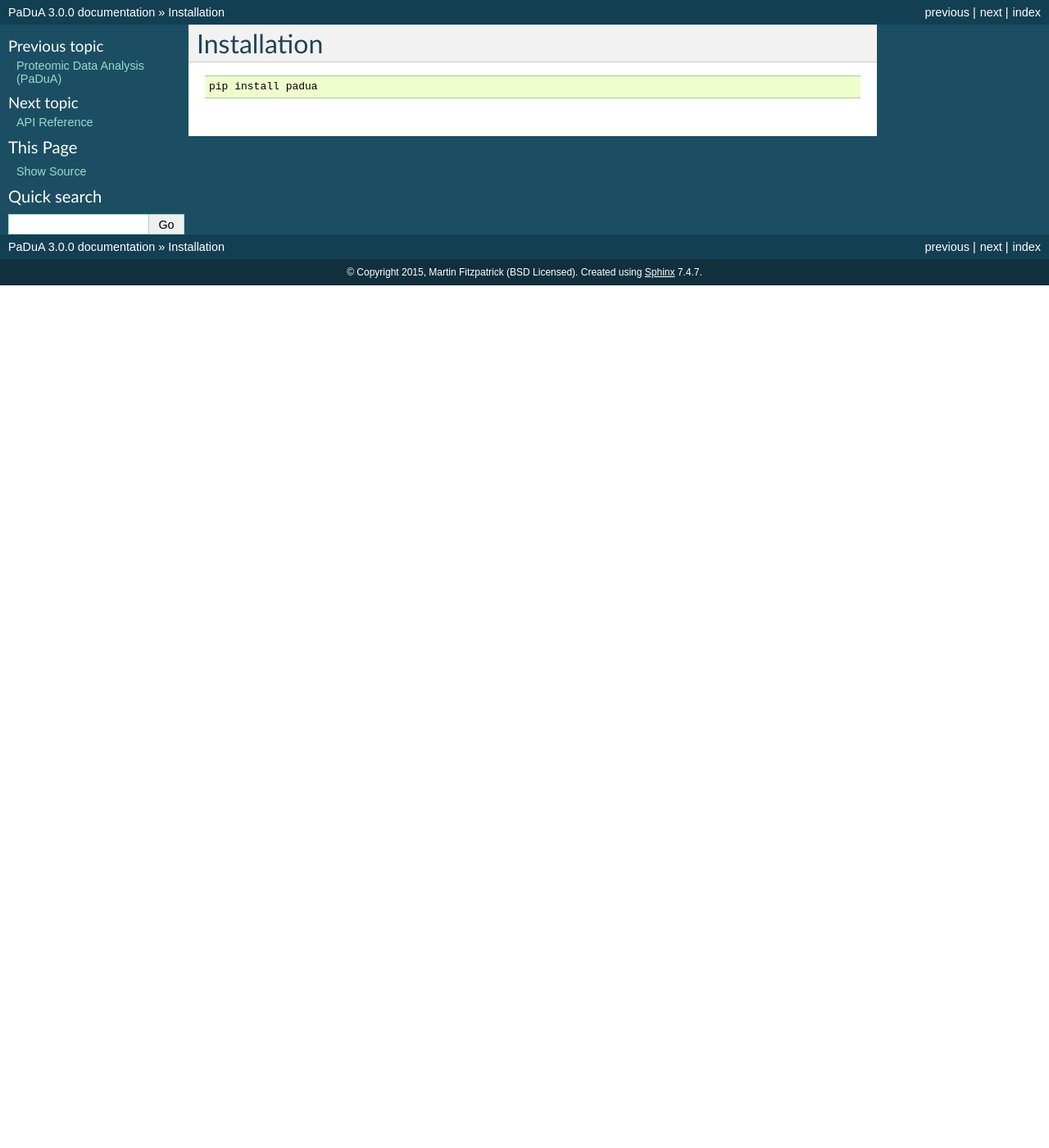
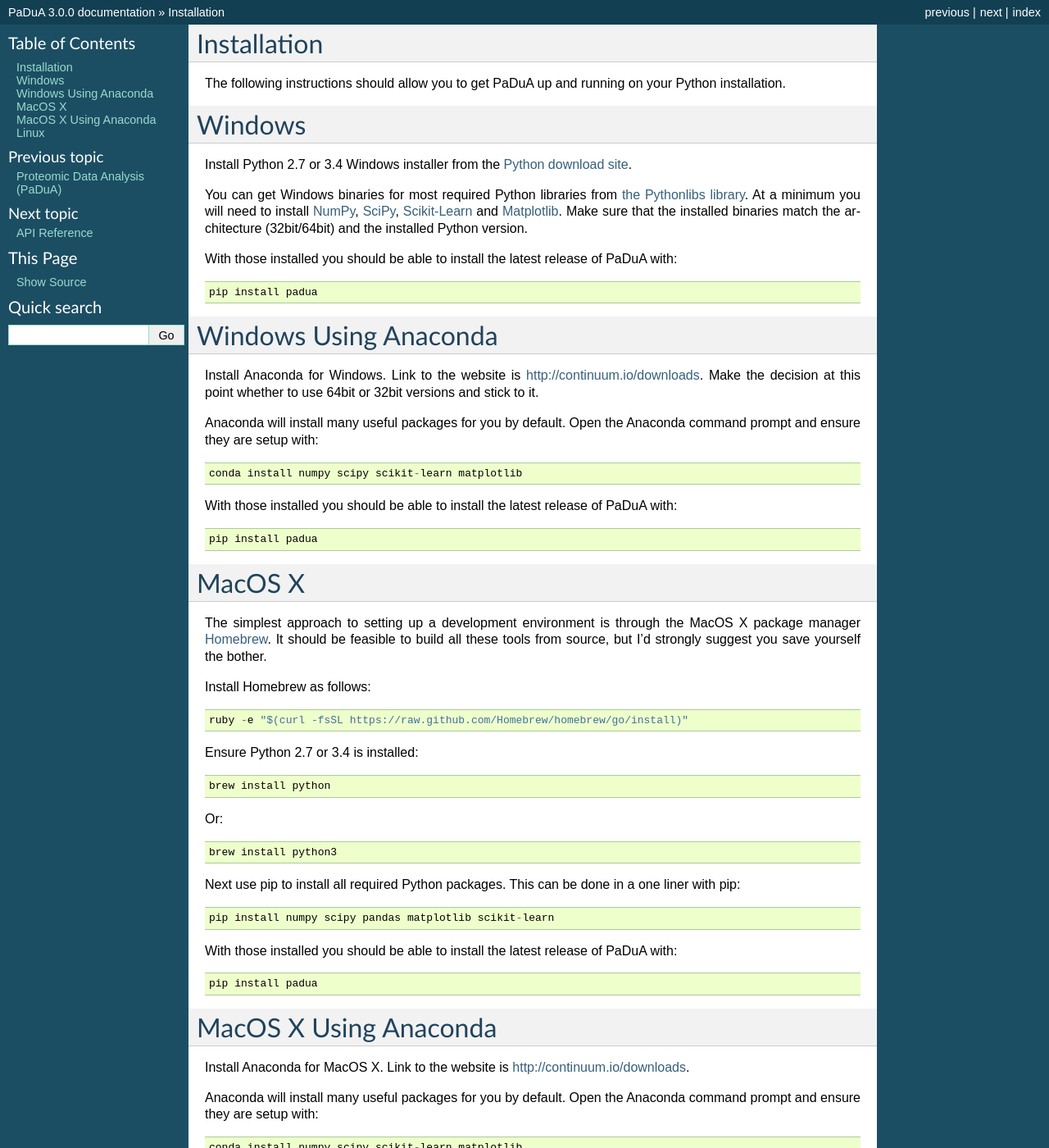
Before and after one commit to mfitzp/padua, a Sphinx documentation site: the page built from docs/install.rst, in a window 1280 px wide and 1400 px high. Shown: the whole window at 82% size. Built offline with Sphinx 7.4.7, drawn with Linux system fonts in a browser that asks for light colours; some of the changed text lies outside the part shown.

Commit message:
Add installation instructions
Remove all from requirements.txt for RTD installer

```diff
--- a/docs/install.rst
+++ b/docs/install.rst
@@ -1,6 +1,102 @@
 Installation
 ============
 
-::
+The following instructions should allow you to get PaDuA up and running on your Python installation.
+
+Windows
+=======
+
+Install Python 2.7 or 3.4 Windows installer from the `Python download site`_.
+
+You can get Windows binaries for most required Python libraries from `the Pythonlibs library`_.
+At a minimum you will need to install NumPy_, SciPy_, `Scikit-Learn`_ and Matplotlib_.
+Make sure that the installed binaries match the architecture (32bit/64bit) and the installed Python version.
+
+With those installed you should be able to install the latest release of PaDuA with::
 
     pip install padua
+
+
+Windows Using Anaconda
+======================
+
+Install Anaconda for Windows. Link to the website is http://continuum.io/downloads.
+Make the decision at this point whether to use 64bit or 32bit versions and stick to it.
+
+Anaconda will install many useful packages for you by default. Open the Anaconda command prompt and ensure they are
+setup with::
+
+    conda install numpy scipy scikit-learn matplotlib
+
+With those installed you should be able to install the latest release of PaDuA with::
+
+    pip install padua
+
+
+MacOS X
+=======
+
+The simplest approach to setting up a development environment is through the
+MacOS X package manager Homebrew_. It should be feasible to build all these tools from
+source, but I'd strongly suggest you save yourself the bother.
+
+Install Homebrew as follows::
+
+    ruby -e "$(curl -fsSL https://raw.github.com/Homebrew/homebrew/go/install)"
+
+Ensure Python 2.7 or 3.4 is installed::
+
+    brew install python
+
+Or::
+
+    brew install python3
+
+Next use pip to install all required Python packages. This can be done in a one liner with pip::
+
+    pip install numpy scipy pandas matplotlib scikit-learn
+
+With those installed you should be able to install the latest release of PaDuA with::
+
+    pip install padua
+
+
+MacOS X Using Anaconda
+======================
+
+Install Anaconda for MacOS X. Link to the website is http://continuum.io/downloads.
+
+Anaconda will install many useful packages for you by default. Open the Anaconda command prompt and ensure they are
+setup with::
+
+    conda install numpy scipy scikit-learn matplotlib
+
+With those installed you should be able to install the latest release of PaDuA with::
+
+    pip install padua
+
+
+Linux
+=====
+
+For Python3 install the following packages::
+
+    sudo apt-get install g++ python3 python3-dev python3-pip git gfortran libzmq-dev
+    sudo apt-get install python3-matplotlib python3-requests python3-numpy python3-scipy
+
+You can also install the other packages using pip3 (the names on PyPi are
+the same as for the packages minus the python3- prefix). Once installation of the above has completed you're ready to go.
+
+With those installed you should be able to install the latest release of PaDuA with::
+
+    pip3 install padua
+
+
+.. _Python download site: http://www.python.org/getit/
+.. _the Pythonlibs library: http://www.lfd.uci.edu/~gohlke/pythonlibs/
+.. _NumPy: http://www.lfd.uci.edu/~gohlke/pythonlibs/#numpy
+.. _SciPy: http://www.lfd.uci.edu/~gohlke/pythonlibs/#scipy
+.. _Scikit-Learn: http://www.lfd.uci.edu/~gohlke/pythonlibs/#scikit-learn
+.. _Matplotlib: http://www.lfd.uci.edu/~gohlke/pythonlibs/#matplotlib
+.. _Pip: http://www.lfd.uci.edu/~gohlke/pythonlibs/#pip
+.. _Homebrew: http://brew.sh/
```
Also changed, not shown: requirements.txt (deleted, +0 -7 lines).
